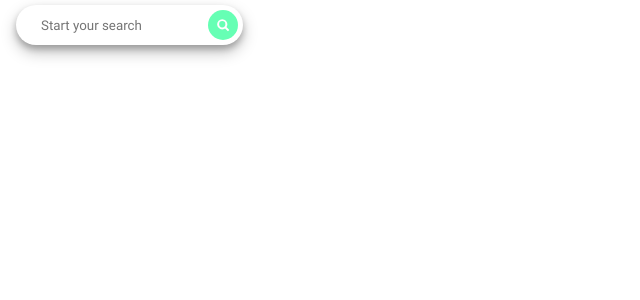
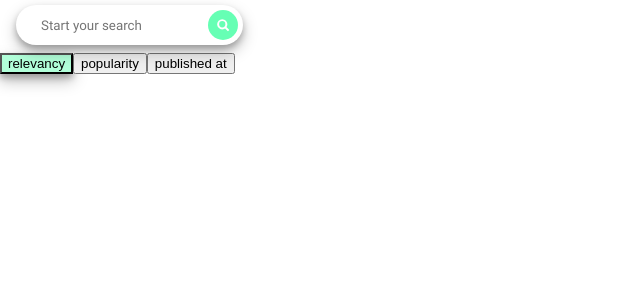
Before and after one commit to Ligalaiz/react, a React app: page / in a window 1280 px wide. Shown: the top 300 px of the page, without its empty margins (0-640 px from the left). Built offline with nearby package versions, Linux system fonts and the light colour scheme; no server answers.

Commit message:
feat: implement sortBar component

```diff
--- a/src/components/App.jsx
+++ b/src/components/App.jsx
@@ -1,9 +1,11 @@
 import { useState } from 'react';
 import SearchBar from './searchBar/SearchBar';
 import SearchResult from './searchResult/SearchResult';
+import SortBar from './sortBar/SortBar';
 import '../styles/index.scss';
 
 const App = () => {
+  const [sortType, setSortTipe] = useState('relevancy');
   const [items, setItems] = useState([]);
   const [searchRequest, setSearchRequest] = useState('');
 
@@ -14,8 +16,13 @@ const App = () => {
           <SearchBar
             searchRequest={searchRequest}
             setSearchRequest={setSearchRequest}
+            setSortTipe={setSortTipe}
             setItems={setItems}
+            sortType={sortType}
           />
+        </div>
+        <div className="sort__wrap">
+          <SortBar setSortTipe={setSortTipe} sortType={sortType} />
         </div>
       </div>
       <div className="output__wrap">
--- a/src/components/searchBar/SearchBar.jsx
+++ b/src/components/searchBar/SearchBar.jsx
@@ -1,5 +1,6 @@
 export default function SearchBar(props) {
-  const { searchRequest, setSearchRequest, setItems } = props;
+  const { searchRequest, setSearchRequest, setItems, sortType } =
+    props;
 
   const date = new Date();
   const month = date.getMonth();
@@ -8,7 +9,7 @@ export default function SearchBar(props) {
     month < 10 ? `0${month}` : month
   }-${day < 10 ? `0${day}` : day}`;
 
-  const link = `https://cors.bridged.cc/${process.env.BASE_PATH}${process.env.SEARCH_PATH}?${process.env.SEARCH_PARAM}${searchRequest}&${process.env.SEARCH_FROM}${currentDate}&${process.env.SEARCH_PAGE_SIZE}10&${process.env.SEARCH_SORT}publishedAt&${process.env.SEARCH_PAGE_NUMBER}1&${process.env.SEARCH_API_KEY}${process.env.API_KEY3}`;
+  const link = `https://cors.bridged.cc/${process.env.BASE_PATH}${process.env.SEARCH_PATH}?${process.env.SEARCH_PARAM}${searchRequest}&${process.env.SEARCH_FROM}${currentDate}&${process.env.SEARCH_PAGE_SIZE}10&${process.env.SEARCH_SORT}${sortType}&${process.env.SEARCH_PAGE_NUMBER}1&${process.env.SEARCH_API_KEY}${process.env.API_KEY3}`;
 
   const data = {
     method: 'GET',
--- /dev/null
+++ b/src/components/sortBar/SortBar.jsx
@@ -0,0 +1,44 @@
+export default function SortBar(props) {
+  const { sortType, setSortTipe } = props;
+  const style = {
+    backgroundColor: '#47ffa56b',
+    borderColor: '47ffa56b',
+    boxShadow: '0 7px 15px rgb(0 0 0 / 25%), 0 4px 6px rgb(0 0 0 / 22%)',
+  };
+
+  function handleClick(e) {
+    setSortTipe(e.target.name);
+  }
+
+  return (
+    <>
+      <button
+        className="sort__btn sort__btn--left"
+        name="relevancy"
+        style={sortType === 'relevancy' ? style : {}}
+        type="button"
+        onClick={handleClick}
+      >
+        relevancy
+      </button>
+      <button
+        className="sort__btn sort__btn--cener"
+        name="popularity"
+        style={sortType === 'popularity' ? style : {}}
+        type="button"
+        onClick={handleClick}
+      >
+        popularity
+      </button>
+      <button
+        className="sort__btn sort__btn--right"
+        name="publishedAt"
+        style={sortType === 'publishedAt' ? style : {}}
+        type="button"
+        onClick={handleClick}
+      >
+        published at
+      </button>
+    </>
+  );
+}
```
